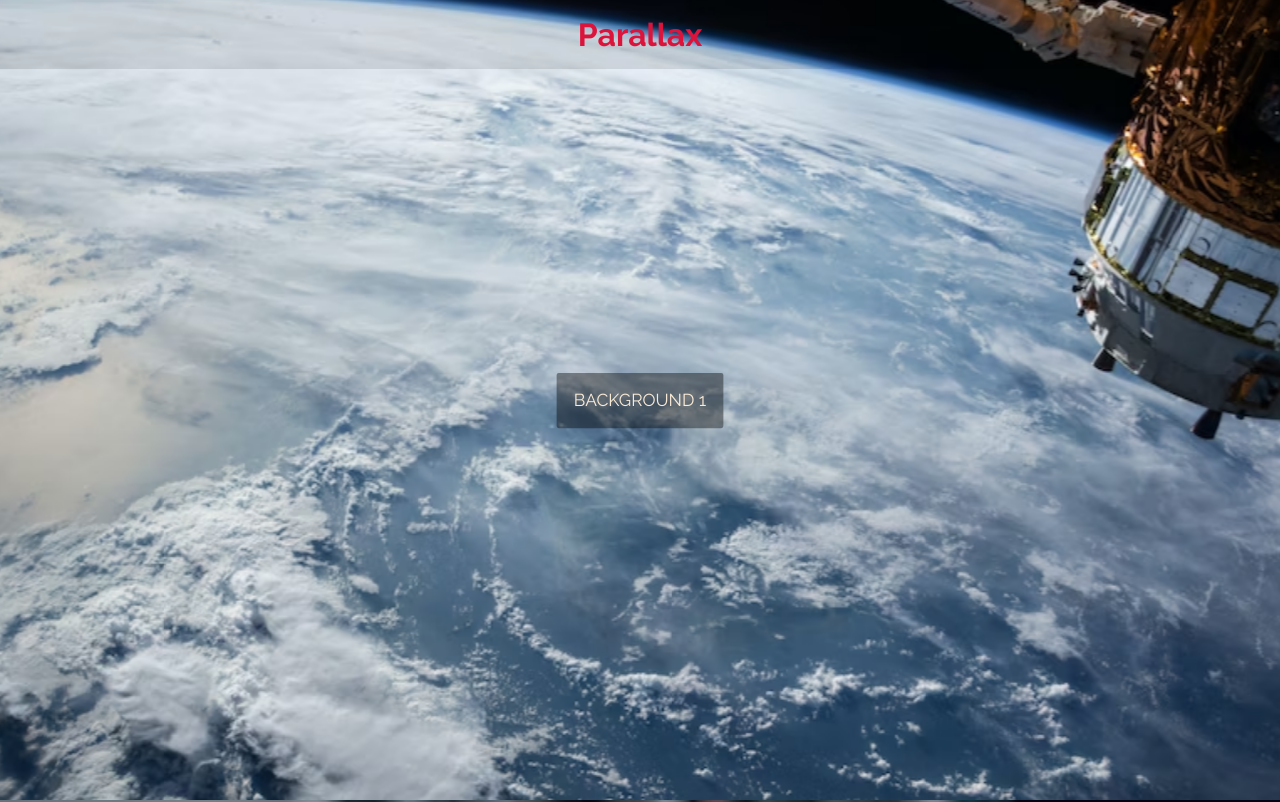
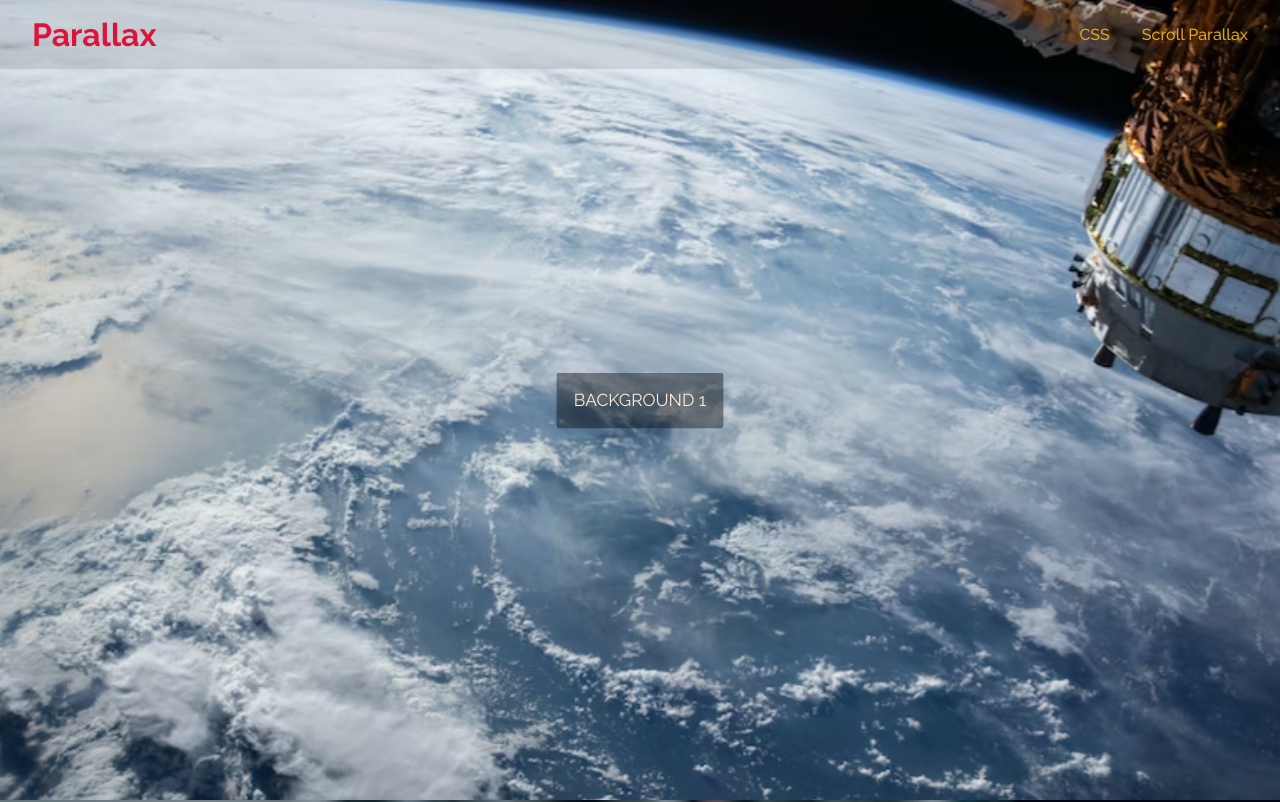
Before and after one commit to Spanioulis/parallax, a React (Vite) app: page / in a window 1280 px wide. Shown: the top 802 px of the page. Built offline with nearby package versions, Linux system fonts and the light colour scheme.

Commit message:
add react-router and navbar with links

```diff
--- a/package.json
+++ b/package.json
@@ -10,9 +10,13 @@
     "preview": "vite preview"
   },
   "dependencies": {
+    "localforage": "^1.10.0",
+    "match-sorter": "^6.3.1",
     "react": "^18.2.0",
     "react-dom": "^18.2.0",
-    "react-parallax": "^3.5.1"
+    "react-parallax": "^3.5.1",
+    "react-router-dom": "^6.14.1",
+    "sort-by": "^1.2.0"
   },
   "devDependencies": {
     "@types/react": "^18.0.37",
--- a/src/App.css
+++ b/src/App.css
@@ -10,14 +10,13 @@ html {
    /* font-family: 'Montserrat', sans-serif; */
    /* font-family: 'Oswald', sans-serif; */
    font-family: 'Raleway', sans-serif;
-   margin: 0;
-   overscroll-behavior: none;
 }
 
 header {
    display: flex;
-   justify-content: center;
-   padding: 1em;
+   justify-content: space-between;
+   align-items: center;
+   padding: 1rem 2rem;
    background-color: rgba(0, 0, 0, 0.1);
    position: fixed;
    top: 0;
@@ -26,14 +25,29 @@ header {
    z-index: 9999;
 }
 
+ul {
+   display: flex;
+   gap: 2rem;
+   flex-direction: row;
+   list-style-type: none;
+}
+
+.link {
+   text-decoration: none;
+}
+
+li {
+   color: goldenrod;
+   font-size: 1rem;
+   font-weight: 500;
+}
+
 h1 {
    color: crimson;
 }
 
 section {
-   /* height: 100vh; */
    overflow: hidden;
-   /* position: relative; */
 }
 
 .image {
--- a/src/App.jsx
+++ b/src/App.jsx
@@ -5,6 +5,7 @@ import { Parallax } from 'react-parallax';
 import image1 from '/images/background_01.png';
 import image2 from '/images/background_02.png';
 import image3 from '/images/background_03.png';
+import { Link } from 'react-router-dom';
 
 function App() {
    useEffect(() => {
@@ -26,10 +27,21 @@ function App() {
             <div>
                <h1>Parallax</h1>
             </div>
+
+            <nav>
+               <ul>
+                  <Link to="css" class="link">
+                     <li>CSS</li>
+                  </Link>
+                  <Link class="link">
+                     <li>Scroll Parallax</li>
+                  </Link>
+               </ul>
+            </nav>
          </header>
          <main>
             <section>
-               <Parallax className="image parallax-element" bgImage={image1} strength={500}>
+               <Parallax className="image parallax-element" bgImage={image1}>
                   <div className="container">
                      <p>BACKGROUND 1</p>
                   </div>
--- a/src/main.jsx
+++ b/src/main.jsx
@@ -1,9 +1,21 @@
 import React from 'react';
 import ReactDOM from 'react-dom/client';
+import { createBrowserRouter, RouterProvider } from 'react-router-dom';
 import App from './App.jsx';
+
+const router = createBrowserRouter([
+   {
+      path: '/',
+      element: <App />
+   },
+   {
+      path: '/css',
+      element: <App />
+   }
+]);
 
 ReactDOM.createRoot(document.getElementById('root')).render(
    <React.StrictMode>
-      <App />
+      <RouterProvider router={router} />
    </React.StrictMode>
 );
```
Also changed, not shown: 1 other file (tests, documents, lock files or other folders).
